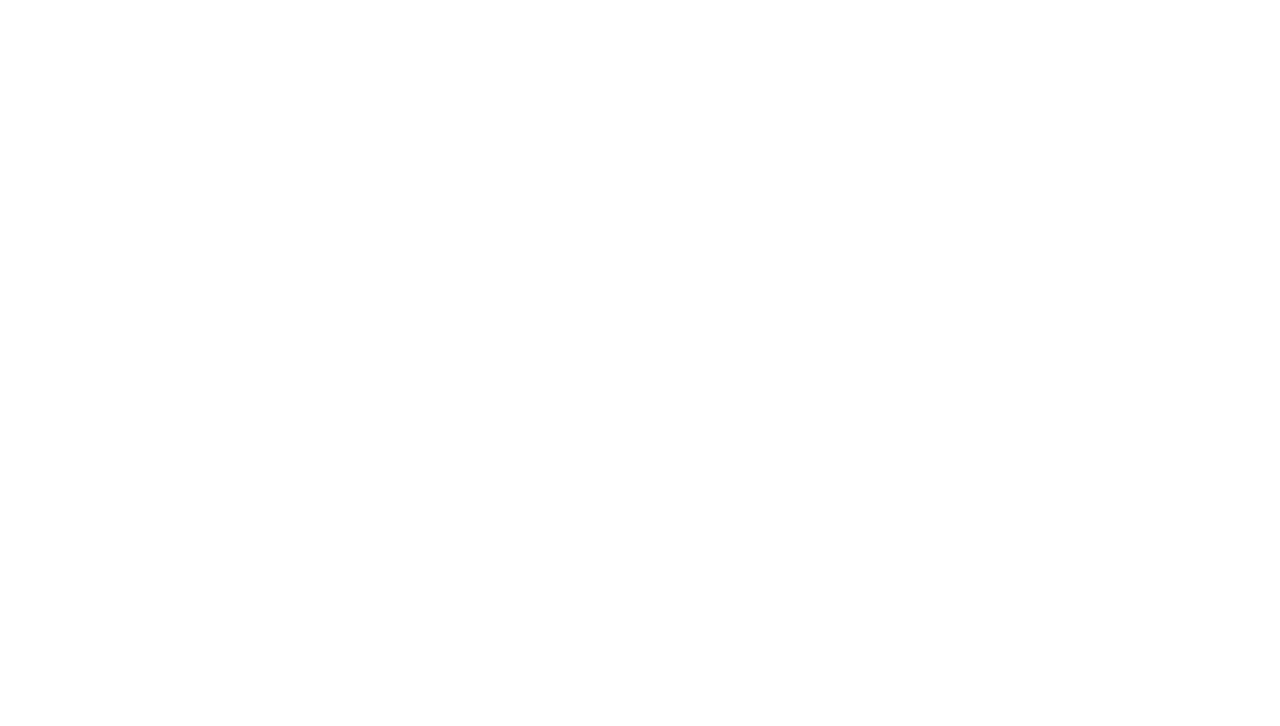
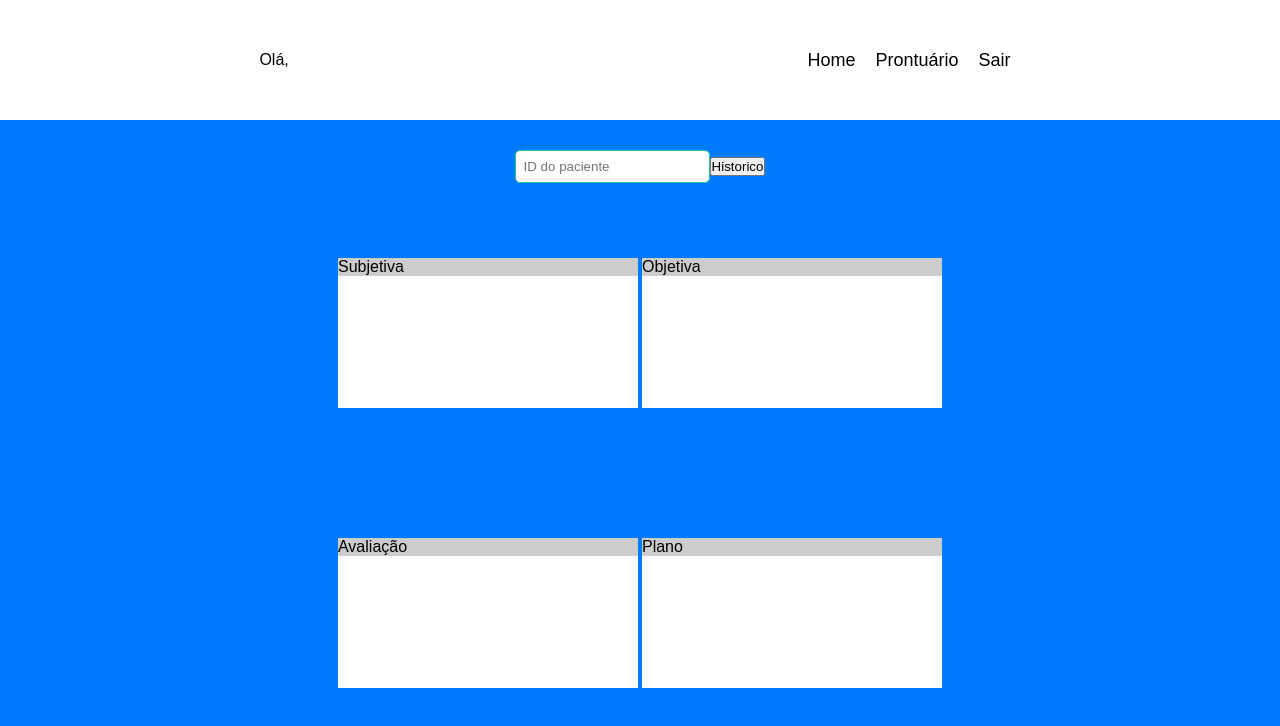
Before and after one commit to Pierre-Kalil/react, a React (Vite) app in the folder front/: page /record in a window 1280 px wide. Before the commit this address had no page. Shown: the top 726 px of the page. Built offline with nearby package versions, Linux system fonts and the light colour scheme.

Commit message:
feat: create record page and record component form

```diff
--- a/front/src/components/attendanceCounter/style.ts
+++ b/front/src/components/attendanceCounter/style.ts
@@ -6,7 +6,7 @@ export const StatusContainer = styled.div`
   align-items: center;
   justify-content: center;
   width: 100%;
-  min-height: 100vh;
+  min-height: 85vh;
   height: auto;
   margin-top: 80px;
 
--- /dev/null
+++ b/front/src/components/formRecord/index.tsx
@@ -0,0 +1,24 @@
+import { FormStyle, InputsBox } from "./style";
+
+export const FormRecord = () => {
+  return (
+    <>
+      <FormStyle className="box">
+        <InputsBox>
+          <div className="record-info">
+            <div className="title">Subjetiva</div>
+          </div>
+          <div className="record-info">
+            <div className="title">Objetiva</div>
+          </div>
+          <div className="record-info">
+            <div className="title">Avaliação</div>
+          </div>
+          <div className="record-info">
+            <div className="title">Plano</div>
+          </div>
+        </InputsBox>
+      </FormStyle>
+    </>
+  );
+};
--- /dev/null
+++ b/front/src/components/formRecord/style.ts
@@ -0,0 +1,34 @@
+import styled from "styled-components";
+
+export const FormStyle = styled.form`
+  display: flex;
+  align-items: center;
+  justify-content: center;
+  flex-wrap: wrap;
+
+  @media (min-width: 768px) {
+    width: 70%;
+  }
+`;
+
+export const InputsBox = styled.div`
+  display: flex;
+  align-items: center;
+  justify-content: center;
+  flex-flow: row wrap;
+  width: 90%;
+  height: 70vh;
+
+  .record-info {
+    width: 300px;
+    height: 150px;
+    margin: 2px;
+    background: var(--white);
+
+    .title {
+      width: 100%;
+      background: #ccc;
+      text-align: left;
+    }
+  }
+`;
--- a/front/src/components/input/types.ts
+++ b/front/src/components/input/types.ts
@@ -1,7 +1,7 @@
 export interface InputProps {
   register: (name: string) => void;
   name: string;
-  error: string;
+  error?: string;
   colorSchema?: boolean;
   type?: string;
   placeholder?: string;
--- a/front/src/components/navBar/style.ts
+++ b/front/src/components/navBar/style.ts
@@ -12,7 +12,7 @@ export const Nav = styled.div`
   height: 15vh;
   padding: 5px;
   background: var(--white);
-  /* position: fixed; */
+  position: fixed;
 
   span {
     color: #fff;
--- a/front/src/mock/db.json
+++ /dev/null
@@ -1,11 +0,0 @@
-{
-  "user": [
-    {
-      "id": 1,
-      "name": "Pierre",
-      "email": "pierre@mail.com",
-      "password": "123456@Az"
-    }
-  ],
-  "records": []
-}
--- a/front/src/pages/home/style.ts
+++ b/front/src/pages/home/style.ts
@@ -4,7 +4,6 @@ import home from "../../assets/home.jpg";
 export const HomeContainerMain = styled.div`
   display: flex;
   flex-direction: column;
-  justify-content: center;
   min-height: 100vh;
   height: auto;
   background: rgba(0, 123, 245, 100);
@@ -12,13 +11,14 @@ export const HomeContainerMain = styled.div`
   position: relative;
   @media (min-width: 768px) {
     background-position: center;
-    height: 100vh;
+    height: auto;
   }
 `;
 
 export const HomeImageBackground = styled.div`
-  min-height: 85vh;
+  min-height: 100vh;
   height: auto;
+  margin-top: 80px;
   background-image: url(${home});
   background-size: cover;
   opacity: 0.1;
@@ -36,6 +36,8 @@ export const HomeContent = styled.div`
   width: 100%;
   min-height: 90vh;
   height: auto;
+  margin-top: 10px;
+
   position: absolute;
 
   .title {
@@ -55,6 +57,6 @@ export const HomeContent = styled.div`
     }
   }
   @media (min-width: 768px) {
-    height: 85vh;
+    min-height: 100vh;
   }
 `;
--- /dev/null
+++ b/front/src/pages/record/index.tsx
@@ -0,0 +1,19 @@
+import { NavBar } from "../../components/navBar";
+import { RecordContainer } from "./style";
+import { Button } from "../../components/button";
+import { FormRecord } from "../../components/formRecord";
+
+export const Record = () => {
+  return (
+    <>
+      <RecordContainer>
+        <NavBar />
+        <div className="search">
+          <input name="search" placeholder="ID do paciente" />
+          <button>Historico</button>
+        </div>
+        <FormRecord />
+      </RecordContainer>
+    </>
+  );
+};
--- /dev/null
+++ b/front/src/pages/record/style.ts
@@ -0,0 +1,57 @@
+import styled from "styled-components";
+
+export const RecordContainer = styled.div`
+  display: flex;
+  flex-direction: column;
+  align-items: center;
+  width: 100%;
+  min-height: 150vh;
+  background: var(--blue);
+  position: relative;
+
+  .search {
+    display: flex;
+    align-items: center;
+    justify-content: center;
+    margin: 150px 0 10px 0;
+
+    input {
+      padding: 0.5rem;
+      border: 1px solid var(--teal);
+      border-radius: 5px;
+    }
+  }
+
+  .boxForm {
+    display: flex;
+    align-items: center;
+    justify-content: center;
+    flex-flow: row wrap;
+    width: 90%;
+    height: 70vh;
+  }
+
+  .record-info {
+    width: 300px;
+    height: 150px;
+    margin: 2px;
+    background: var(--white);
+
+    .title {
+      width: 100%;
+      background: #ccc;
+      text-align: left;
+    }
+  }
+`;
+
+export const FormStyle = styled.form`
+  display: flex;
+  align-items: center;
+  justify-content: center;
+  flex-wrap: wrap;
+
+  @media (min-width: 768px) {
+    width: 70%;
+  }
+`;
--- a/front/src/routes/index.tsx
+++ b/front/src/routes/index.tsx
@@ -2,6 +2,7 @@ import { Routes, Route } from "react-router-dom";
 import { Dashboard } from "../pages/dashboard";
 import { Home } from "../pages/home";
 import { Login } from "../pages/login";
+import { Record } from "../pages/record";
 
 export const MainRoutes = () => {
   return (
@@ -9,6 +10,7 @@ export const MainRoutes = () => {
       <Route path="/" element={<Home />} />
       <Route path="/login" element={<Login />} />
       <Route path="/dashboard" element={<Dashboard />} />
+      <Route path="/record" element={<Record />} />
     </Routes>
   );
 };
```
